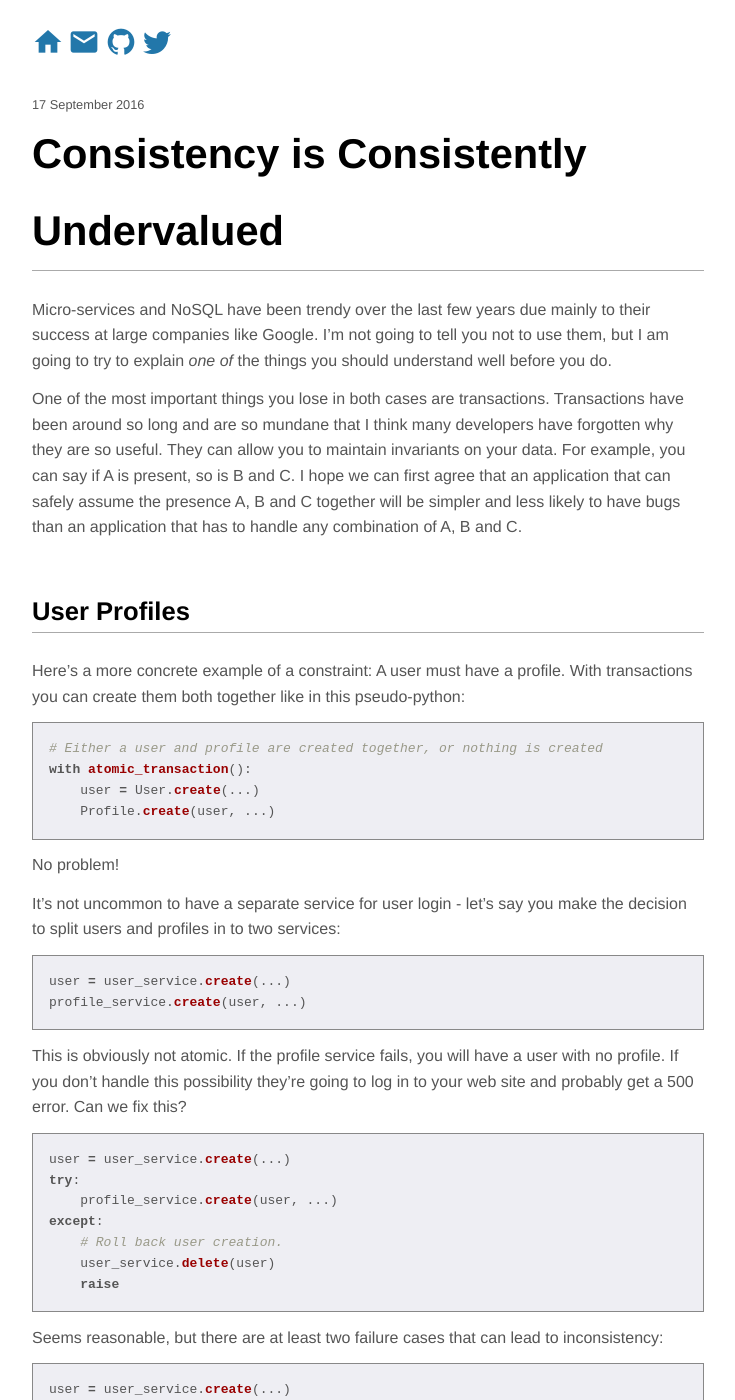
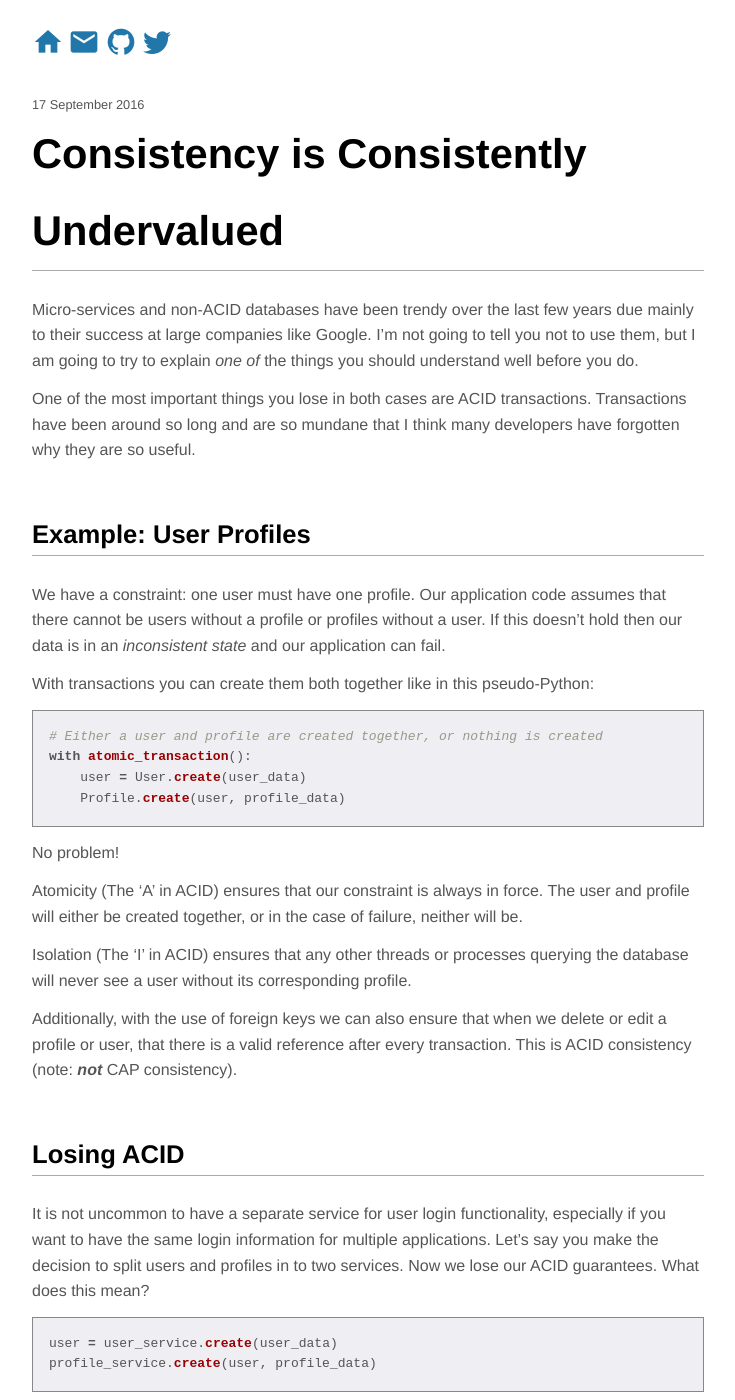
Before and after one commit to KMahoney/kmahoney.github.io, a Jekyll site: the page built from _posts/2016-09-17-consistency-consistently-undervalued.markdown, in a window 1280 px wide and 1400 px high. Shown: the whole window, without its empty margins (272-1007 px from the left). Built offline with Jekyll 4.4.1, drawn with Linux system fonts in a browser that asks for light colours; some of the changed text lies outside the part shown.

Commit message:
rework consistency article

```diff
--- a/_posts/2016-09-17-consistency-consistently-undervalued.markdown
+++ b/_posts/2016-09-17-consistency-consistently-undervalued.markdown
@@ -6,55 +6,73 @@ description: Transactions are mundane and commonplace. Have we forgotten why the
 
 # Consistency is Consistently Undervalued
 
-Micro-services and NoSQL have been trendy over the last few years due
-mainly to their success at large companies like Google. I'm not going
-to tell you not to use them, but I am going to try to explain *one of*
-the things you should understand well before you do.
+Micro-services and non-ACID databases have been trendy over the last
+few years due mainly to their success at large companies like
+Google. I'm not going to tell you not to use them, but I am going to
+try to explain *one of* the things you should understand well before
+you do.
 
-One of the most important things you lose in both cases are
+One of the most important things you lose in both cases are ACID
 transactions. Transactions have been around so long and are so mundane
 that I think many developers have forgotten why they are so useful.
-They can allow you to maintain invariants on your data. For example,
-you can say if A is present, so is B and C. I hope we can first agree
-that an application that can safely assume the presence A, B and C
-together will be simpler and less likely to have bugs than an
-application that has to handle any combination of A, B and C.
 
-## User Profiles
+## Example: User Profiles
 
-Here's a more concrete example of a constraint: A user must have a
-profile. With transactions you can create them both together like in
-this pseudo-python:
+We have a constraint: one user must have one profile. Our application
+code assumes that there cannot be users without a profile or profiles
+without a user. If this doesn't hold then our data is in an
+*inconsistent state* and our application can fail.
+
+With transactions you can create them both together like in this
+pseudo-Python:
 
 {% highlight python %}
 # Either a user and profile are created together, or nothing is created
 with atomic_transaction():
-    user = User.create(...)
-    Profile.create(user, ...)
+    user = User.create(user_data)
+    Profile.create(user, profile_data)
 {% endhighlight %}
 
 No problem!
 
-It's not uncommon to have a separate service for user login - let's
-say you make the decision to split users and profiles in to two
-services:
+Atomicity (The 'A' in ACID) ensures that our constraint is
+always in force. The user and profile will either be created together,
+or in the case of failure, neither will be.
+
+Isolation (The 'I' in ACID) ensures that any other threads or
+processes querying the database will never see a user without its
+corresponding profile.
+
+Additionally, with the use of foreign keys we can also ensure that
+when we delete or edit a profile or user, that there is a valid
+reference after every transaction. This is ACID consistency (note:
+***not*** CAP consistency).
+
+## Losing ACID
+
+It is not uncommon to have a separate service for user login
+functionality, especially if you want to have the same login
+information for multiple applications. Let's say you make the decision
+to split users and profiles in to two services. Now we lose our ACID
+guarantees. What does this mean?
 
 {% highlight python %}
-user = user_service.create(...)
-profile_service.create(user, ...)
+user = user_service.create(user_data)
+profile_service.create(user, profile_data)
 {% endhighlight %}
 
-This is obviously not atomic. If the profile service fails, you will
-have a user with no profile. If you don't handle this possibility
-they're going to log in to your web site and probably get a 500
-error. Can we fix this?
+The first problem is this is no longer atomic. If the profile service
+fails, you will have a user with no profile.
+
+Let's make a naive attempt at fixing this by deleting the user if the
+profile service fails:
 
 {% highlight python %}
-user = user_service.create(...)
+user = user_service.create(user_data)
 try:
-    profile_service.create(user, ...)
+    profile_service.create(user, profile_data)
 except:
-    # Roll back user creation.
+    # profile_service has failed, so roll back user creation.
     user_service.delete(user)
     raise
 {% endhighlight %}
@@ -63,15 +81,14 @@ Seems reasonable, but there are at least two failure cases that can
 lead to inconsistency:
 
 {% highlight python %}
-user = user_service.create(...)
+user = user_service.create(user_data)
 
 # <--- Failure at this point means a user with no profile
 
 try:
-    profile_service.create(user, ...)
+    profile_service.create(user, profile_data)
 except:
-    # Roll back user creation. If the user_service is no longer
-    # available here we have a user with no profile.
+    # <--- Failure of user_service here means a user with no profile
     user_service.delete(user)
     raise
 {% endhighlight %}
@@ -81,61 +98,42 @@ the `user_service` call (somebody pulled the power cord), your data
 will be in an inconsistent state. Secondly, if your `user_service`
 fails on the delete, your data will also be in an inconsistent state.
 
-Can we just create a new profile when we try to access it and it's not
-there? No, because even if your services are 100% reliable this is
-still not atomic. In a concurrent system other threads and processes
-can see the system in an *inconsistent state*:
+Another strategy might be to attempt to access a user's profile, and
+create one if it doesn't exist. Unfortunately, even if your services
+are 100% reliable this is not *isolated*. In a concurrent system other
+threads and processes can see the system in an *inconsistent state*:
 
 {% highlight python %}
-user = user_service.create(...)
+user = user_service.create(user_data)
 
 # <--- A process or thread executing at this point will
-#      see the user but not the profile
+#      see the user but not the profile, and maybe try to
+#      create a new one, leaving us with two profiles.
 
-try:
-    profile_service.create(user, ...)
-except:
-    user_service.delete(user)
-    raise
+profile_service.create(user, profile_data)
 {% endhighlight %}
 
-Distributed transactions are hard!
+Yet another issue is editing or deleting users or profiles. We no
+longer have our foreign key constraint enforced, so now it's possible
+for a profile to refer to a user ID that no longer exists, or has been
+changed in one service but not the other.
 
-## Bank Accounts
+Even if you try to compensate for this, for example with a periodic
+task that cleans up dangling profiles, there will be at least *some*
+time where your data is inconsistent.
 
-User accounts and profiles might not seem like such a big deal, but
-consider a situation like using a NoSQL store that doesn't support
-transactions for financial data:
+## Conclusion
 
-{% highlight python %}
-def transfer(bank_account1, bank_account2, amount):
-   bank_account1.deposit(amount)
-   # What if another thread or process deducts from 'bank_account1' here?
-   # What if it's left with no more money?
-   # What if your data store or your application crashes here?
-   bank_account2.withdraw(amount)
-{% endhighlight %}
+As we can see, compensating for the loss of ACID is not an easy task.
 
-Or the other way around:
+You may be able to think of other strategies not covered here, but I
+think you will find that they all have issues, and none are simpler or
+easier than an ACID database. Distributed data is a fundamentally
+difficult problem, and you should not take it on without understanding
+the complexity you are introducing.
 
-{% highlight python %}
-def transfer(bank_account1, bank_account2, amount):
-   bank_account2.withdraw(amount)
-   # What is the total amount of money in the system here?
-   # What if your data store or your application crashes here?
-   bank_account1.deposit(amount)
-{% endhighlight %}
-
-With an atomic `transfer` the amount of money in the system (the sum
-of the bank accounts) will always stay the same. You see a *consistent
-snapshot*. With a non-atomic `transfer` the total amount of money in
-the system depends on if there are any ongoing transfers.
-
-Hopefully you can see how serious this can be, and I haven't even
-touched on referential integrity or other kinds of constraints!
-
-In conclusion, if you use micro-services or NoSQL databases, do your
-homework! Choose appropriate boundaries for your systems.
+If you decide to use micro-services or NoSQL databases, do your
+homework!
 
 ## Further Reading
 
@@ -154,31 +152,11 @@ as long as the resulting problems are well understood. I'd also like
 to say that if you have the option, ACID transactions are usually
 simpler than eventual consistency or distributed transactions.
 
-A few people dislike the bank example because real world banks use
-eventual consistency.
-
-First of all, I agree (from experience)
-with [4ad](https://news.ycombinator.com/item?id=12521059) that this is
-not the greatest counter-argument against ACID.
-
-Secondly, the real world banking system is (hopefully) well thought
-through and understood. Don't think of this article as advocating ACID
-versus eventual consistency, think of it as advocating a proper
-understanding of your tools. That said, ACID is usually the simpler
-solution.
-
-Thirdly, the example was to show potential financial consequences for
-ignoring consistency issues. It was not intended to be a tutorial on
-how to implement a bank.
-
-There was [some discussion](https://news.ycombinator.com/item?id=12520036)
-on the term 'NoSQL'. I would like to point out that when I use the
-term 'NoSQL' I am specifically talking about non-ACID databases and not
-the absence of the SQL language. 'NoSQL' has become associated with
-'non-ACID' through an accident of history and imprecise marketing.
-
 Thorsten Möller mentions (via email) that it is important to
 understand isolation, the 'I' of ACID. Even ACID databases do not
 always fully enforce isolation in their default configuration. Check
-out the PostgesSQL documentation for more information
+out the PostgreSQL documentation for more information
 on [isolation levels](https://www.postgresql.org/docs/current/static/transaction-iso.html).
+
+On 16 July 2017, I significantly reworked the article to be more
+precise and concise.
```
